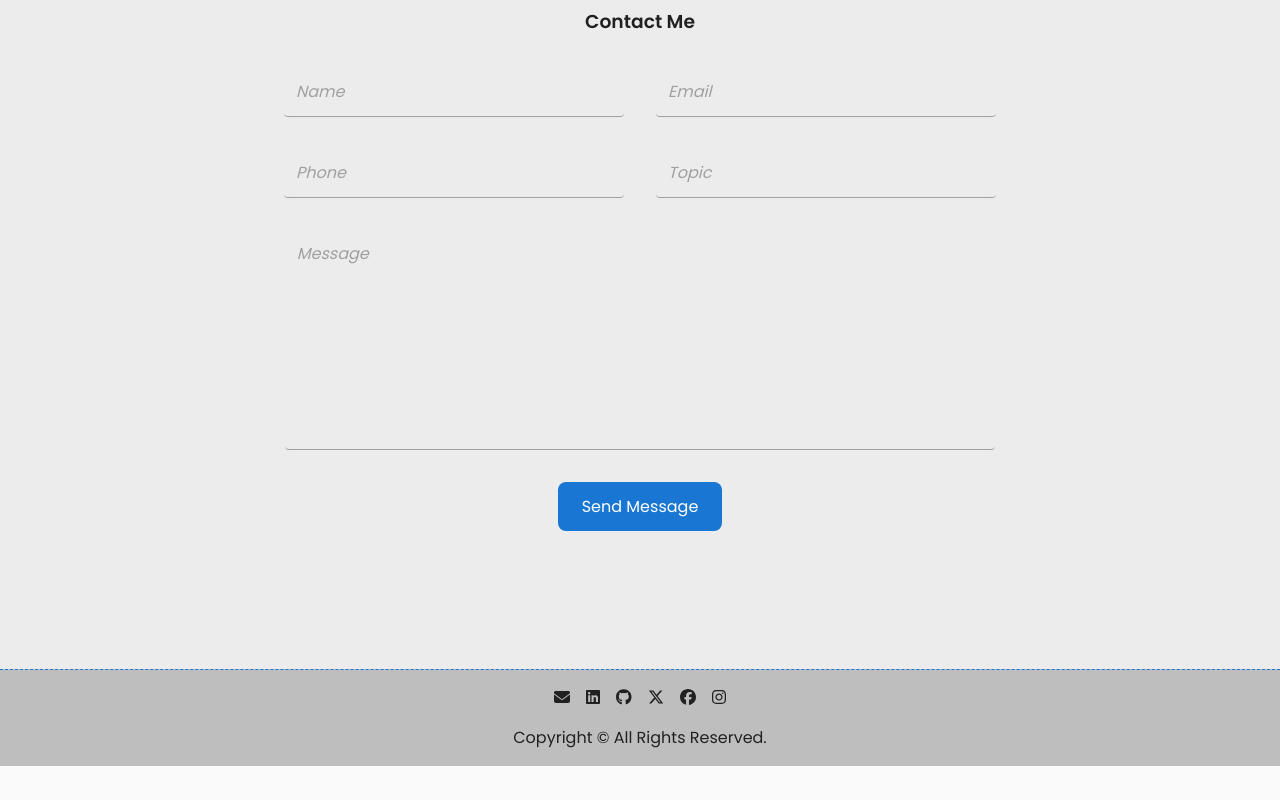
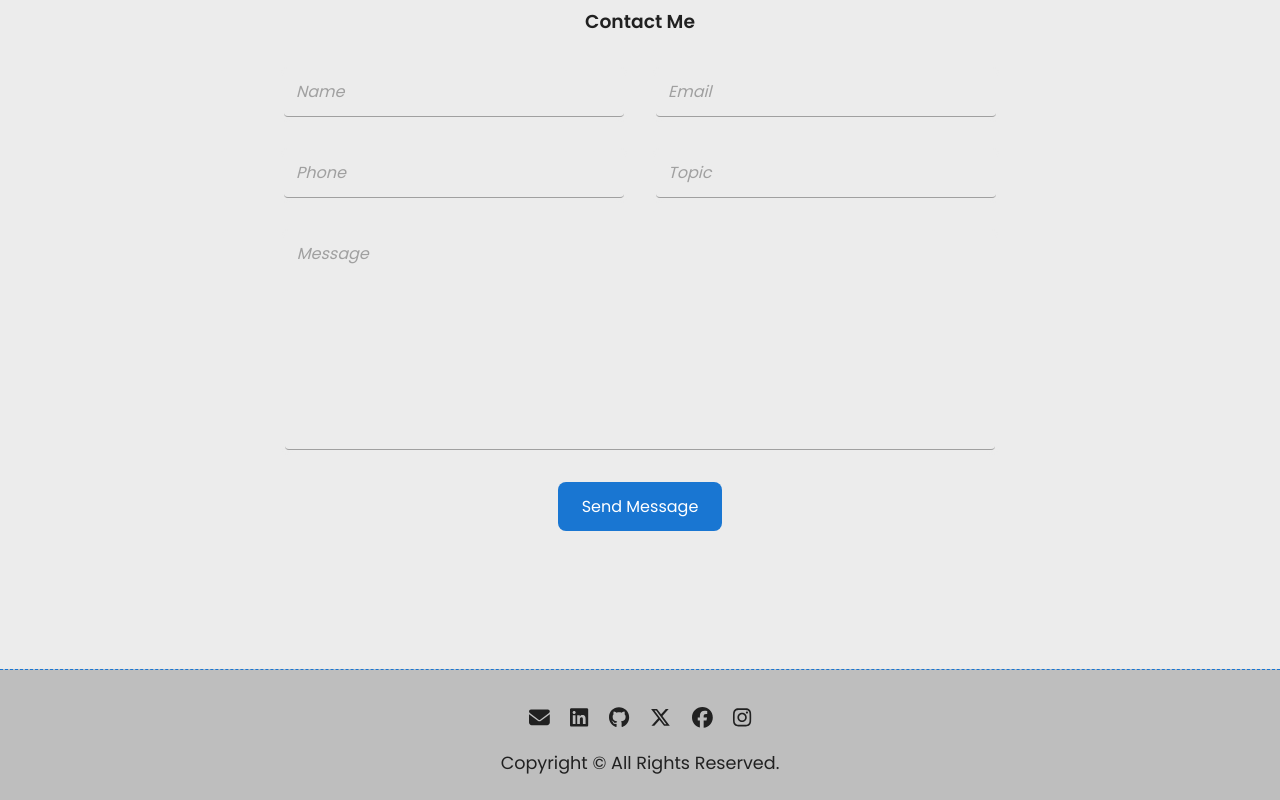
Before and after one commit to georgifudulov/personal_website, a React (Vite) app: page / in a window 1280 px wide. Shown: the part 3529-4329 px from the top of the page. Before the commit the page ends 4295 px from the top, so only its background shows below. Built offline with nearby package versions, Linux system fonts and the light colour scheme.

Commit message:
Enlarged icons in the footer

```diff
--- a/src/componets/Footer.jsx
+++ b/src/componets/Footer.jsx
@@ -33,7 +33,7 @@ export default function Footer() {
         </li>
         <li>
           <a
-            href="https://github.com/g-fudulov"
+            href="https://github.com/georgifudulov"
             target="_blank"
             rel="noopener noreferrer"
           >
--- a/src/styles/Footer.css
+++ b/src/styles/Footer.css
@@ -5,8 +5,8 @@ footer {
   justify-content: center;
   gap: 1rem;
   background-color: #bebebe;
-  padding-top: 1rem;
-  padding-bottom: 1rem;
+  padding-top: 2rem;
+  padding-bottom: 1.5rem;
   border-top: 1px dashed #1976d2;
 }
 
@@ -15,12 +15,12 @@ ul.links {
   flex-wrap: nowrap;
   align-items: center;
   justify-content: center;
-  gap: 1rem;
+  gap: 1.3rem;
 }
 
 ul.links a {
   color: #212121;
-  font-size: inherit;
+  font-size: 1.3rem;
   text-shadow: 2px 5px 5px rgba(0, 0, 0, 0.22);
   transition: color 0.3s ease, text-shadow 0.3s ease;
 }
@@ -29,3 +29,8 @@ ul.links a:hover {
   text-shadow: 0 0 80px rgb(25, 118, 210);
   color: #1976d2;
 }
+
+footer p {
+  color: inherit;
+  font-size: 1.1rem;
+}
```
